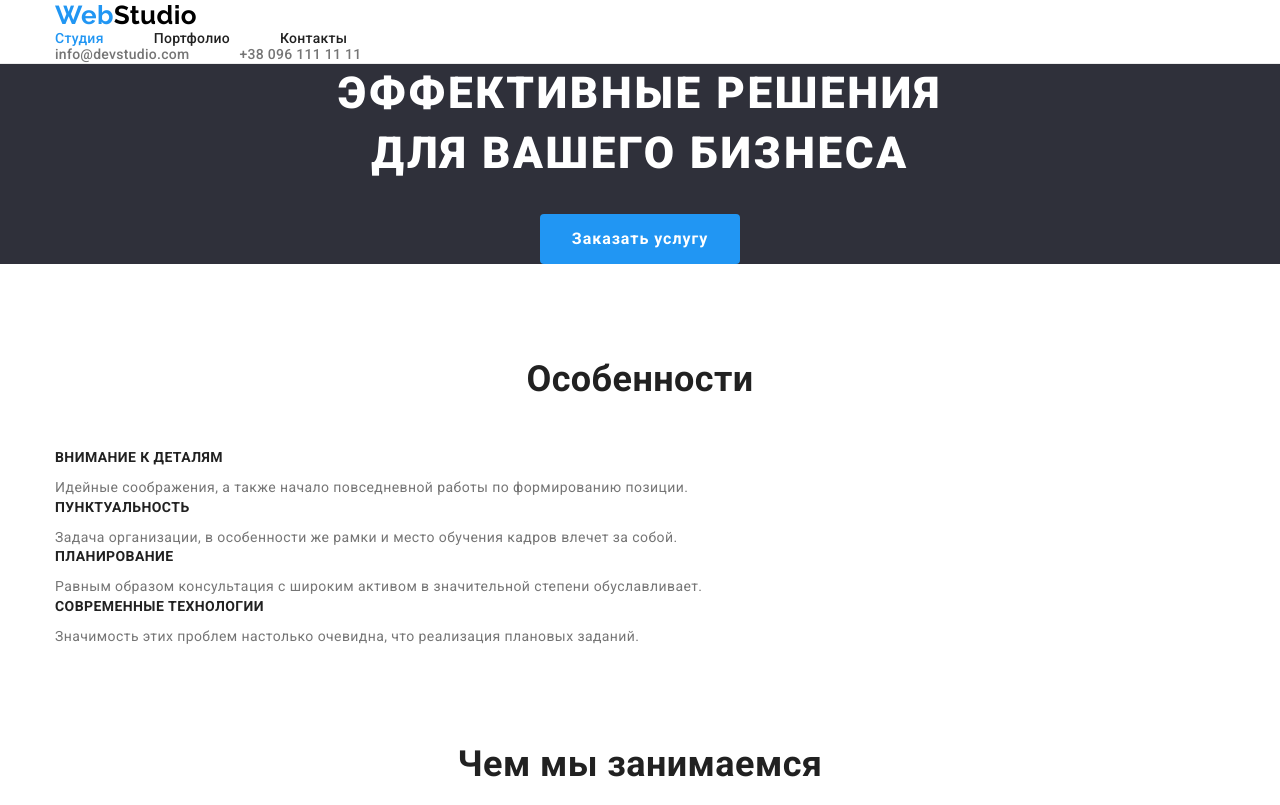
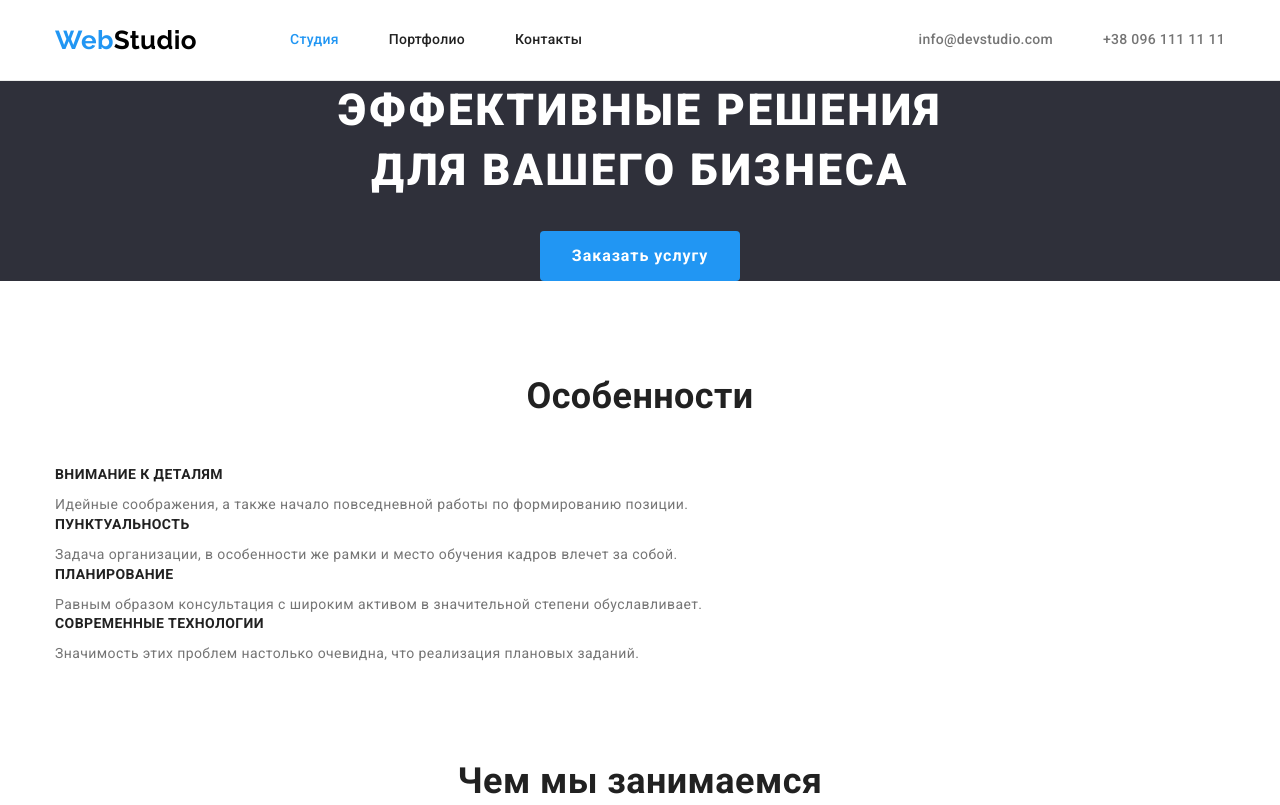
Before and after one commit to Ivan-Samoylenko/goit-markup-hw-03, a plain HTML site: page index.html in a window 1280 px wide. Shown: the top 805 px of the page. Drawn offline with nearby package versions, Linux system fonts and the light colour scheme.

Commit message:
Закінчує стилі хедера

```diff
--- a/css/styles.css
+++ b/css/styles.css
@@ -162,19 +162,23 @@ img {
   border-bottom-color: var(--header-border-color);
 }
 
+.header-content {
+  display: flex;
+  align-items: center;
+  justify-content: space-between;
+}
+
+.navigate {
+  display: flex;
+  align-items: center;
+}
+
 /* general */
 .site-nav,
 .contacts-nav {
-  display: flex;
-
   font-weight: 500;
   line-height: 1.14;
   letter-spacing: 0.02em;
-}
-
-.site-nav>.item+.item,
-.contacts-nav>.item+.item {
-  margin-left: 50px;
 }
 
 .site-nav .link,
@@ -183,7 +187,19 @@ img {
 }
 
 /* site nav */
+.site-nav {
+  margin-left: 93px;
+  display: flex;
+}
+
+.site-nav > .item + .item {
+  margin-left: 50px;
+}
+
 .site-nav .link {
+  padding-top: 32px;
+  padding-bottom: 32px;
+
   color: var(--grey-secondary-color);
 }
 
@@ -197,6 +213,14 @@ img {
 }
 
 /* contacts nav */
+.contacts-nav {
+  display: flex;
+}
+
+.contacts-nav > .item+.item {
+  margin-left: 50px;
+}
+
 .contacts-nav .link {
   color: var(--grey-primary-color);
 }
--- a/index.html
+++ b/index.html
@@ -20,9 +20,9 @@
   <body>
     <!-- Header -->
     <header class="header">
-      <div class="container">
+      <div class="container header-content">
         <!-- Navigation -->
-        <nav>
+        <nav class="navigate">
           <!-- logo and link to homepage -->
           <a class="link logo" href="./index.html"> Web<span class="logo-header">Studio</span> </a>
           <!-- list of links to website pages -->
```
